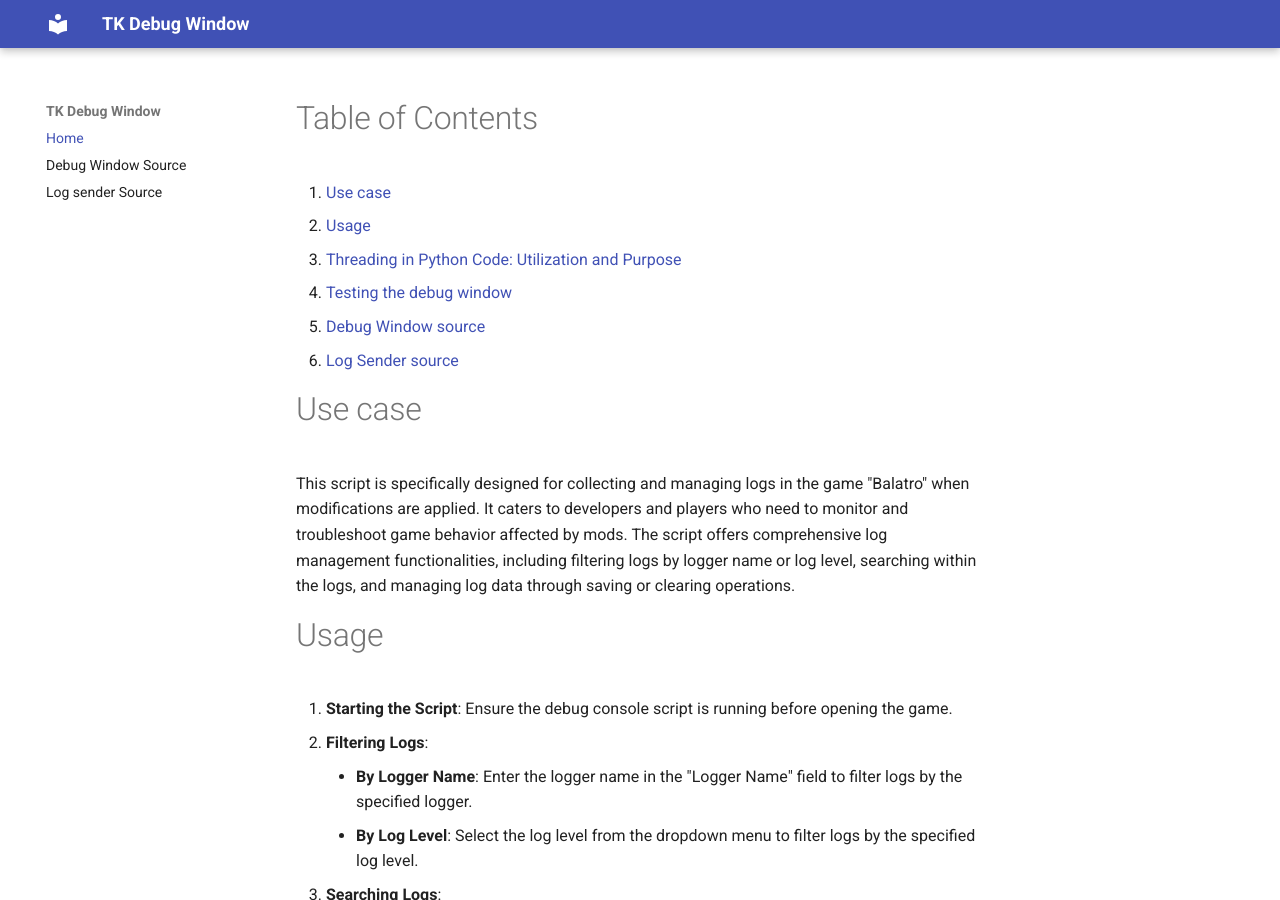
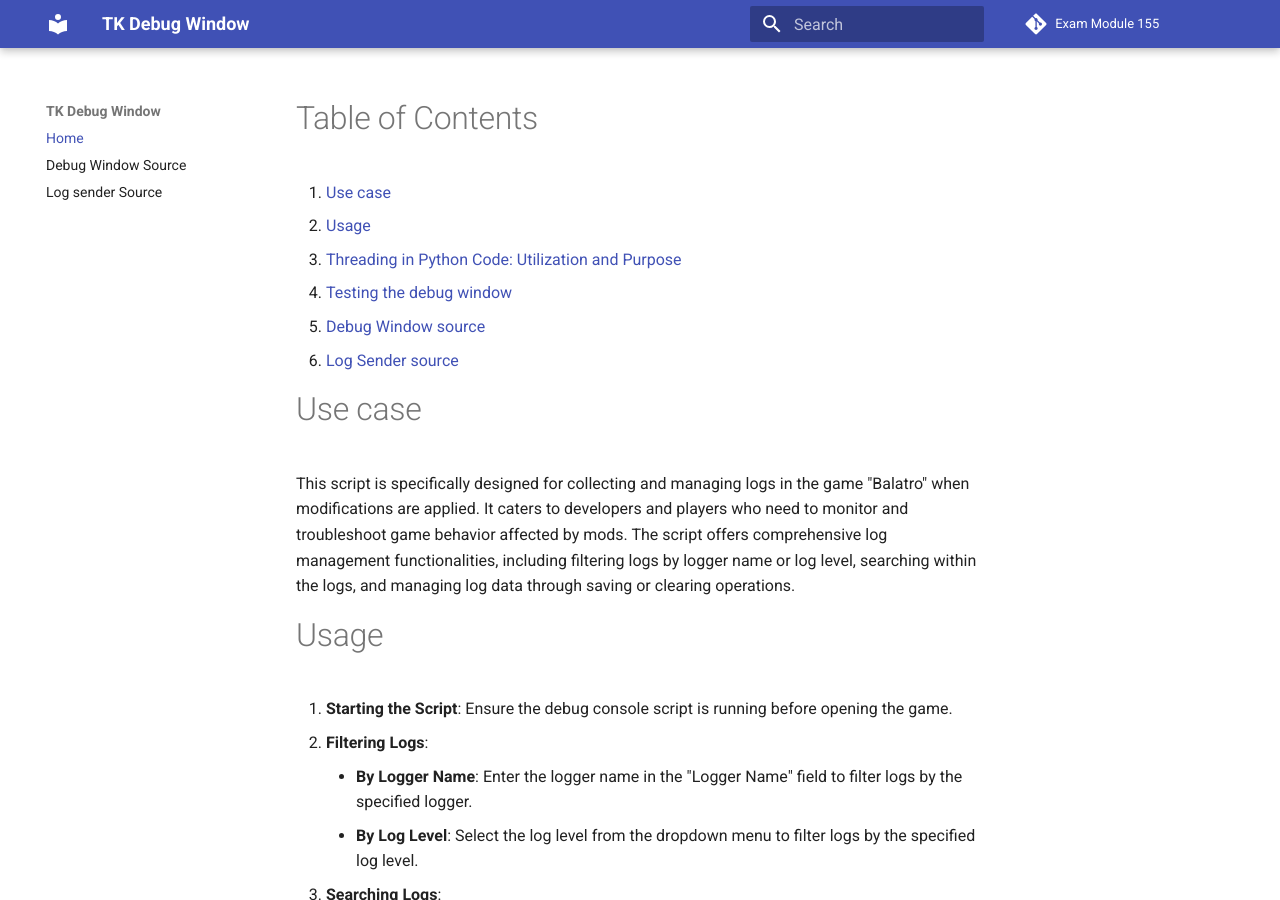
Before and after one commit to jubnl/exam, an MkDocs documentation site: the page built from docs/index.md, in a window 1280 px wide and 900 px high. Built offline with MkDocs 1.6.1 and Material for MkDocs 9.7.7, drawn with Linux system fonts in a browser that asks for light colours; comment, search, counter and statistics services are not loaded.

Commit message:
update docs

```diff
--- a/mkdocs.yml
+++ b/mkdocs.yml
@@ -1,10 +1,19 @@
 site_name: TK Debug Window
 
 theme:
-  name: "material"
+  name: material
+  locale: en
+  highlightjs: true
+
+repo_url: https://github.com/jubnl/exam
+repo_name: Exam Module 155
+edit_uri: "blob/main/docs/"
+
+site_author: "Julien Gunther"
 
 plugins:
   - mkdocstrings
+  - search
 
 nav:
   - Home: index.md
```
